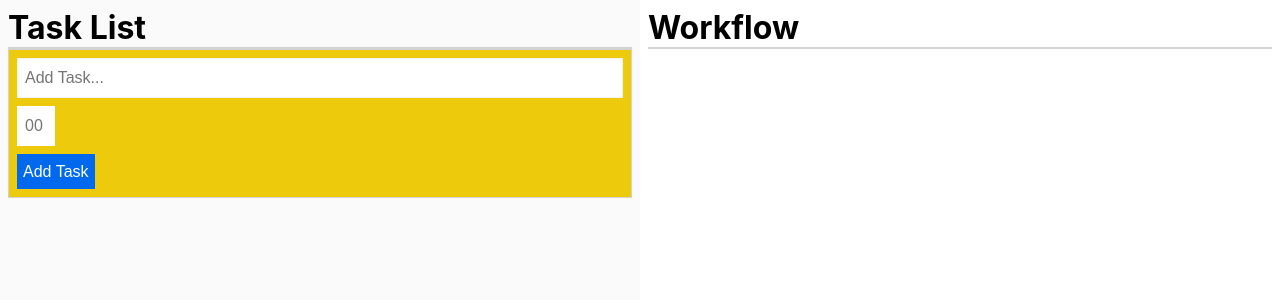
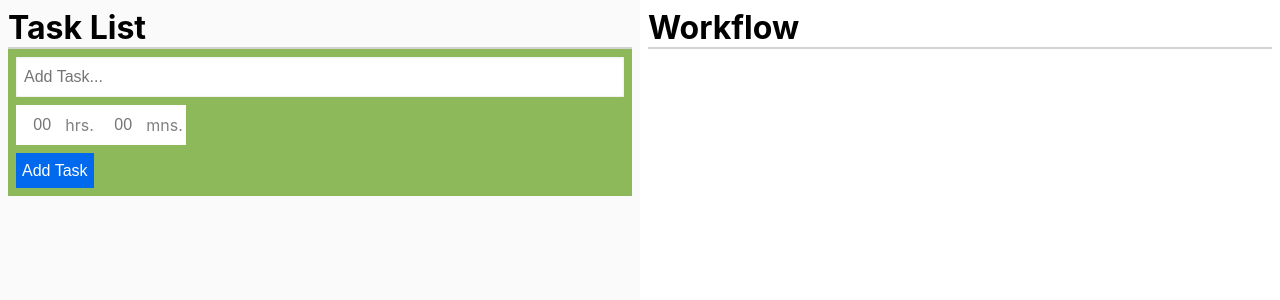
Before and after one commit to mattbowen03/adhd-manager, a React (Create React App) app: page / in a window 1280 px wide. Shown: the top 300 px of the page. Built offline with nearby package versions, Linux system fonts and the light colour scheme.

Commit message:
added time feature

```diff
--- a/src/App.css
+++ b/src/App.css
@@ -1,3 +1,7 @@
 .App {
   display: flex;
 }
+
+p {
+  padding-top: 10px;
+}
--- a/src/App.js
+++ b/src/App.js
@@ -20,6 +20,7 @@ const CenterPaneStyled = styled.div`
 
 function App() {
   //State
+
   const [todoList, setTodoList] = useState([]);
   const [input, setInput] = useState("");
   const [temp, setTemp] = useState("");
@@ -39,7 +40,7 @@ function App() {
         id: id,
         canEdit: false,
         hours: input.hours,
-        minutes: 0,
+        minutes: input.minutes,
       },
     ]);
     //Reset addTodo field
@@ -117,6 +118,7 @@ function App() {
       if (item.id === id) {
         item.input = temp.input;
         item.hours = temp.hours;
+        item.minutes = temp.minutes;
       }
       return item;
     });
@@ -132,6 +134,8 @@ function App() {
     const newList = workflowList.map((item) => {
       if (item.id === id) {
         item.input = temp.input;
+        item.hours = temp.hours;
+        item.minutes = temp.minutes;
       }
       return item;
     });
--- a/src/components/TaskTime.js
+++ b/src/components/TaskTime.js
@@ -4,11 +4,11 @@ import { TimeInput } from "../styles/todoStyle";
 export default function TaskTime({ input, handleChange }) {
   return (
     <TimeInput
+      type='number'
       maxLength={2}
       placeholder='00'
       name='hours'
       onChange={handleChange}
-      value={input.hours || ""}
-      required></TimeInput>
+      value={input.hours || ""}></TimeInput>
   );
 }
--- a/src/components/Todo.js
+++ b/src/components/Todo.js
@@ -13,8 +13,10 @@ import {
   TodoText,
   AddTaskContainer,
   TimeInput,
+  TimeContainer,
 } from "../styles/todoStyle";
 import TaskTime from "./TaskTime";
+import displayTime from "../utils/displayTime";
 
 export default function Todo({
   todoList,
@@ -49,13 +51,24 @@ export default function Todo({
                       value={temp.input || ""}
                       onChange={handleEditChange}
                       name='input'></Input>
+                    <TimeContainer>
                       <TimeInput
+                        type='number'
                         maxLength={2}
                         placeholder='00'
                         name='hours'
                         onChange={handleEditChange}
-                      value={temp.hours || ""}
-                      required></TimeInput>
+                        value={temp.hours || ""}></TimeInput>
+                      <p>hrs.</p>
+                      <TimeInput
+                        type='number'
+                        maxLength={2}
+                        placeholder='00'
+                        name='minutes'
+                        onChange={handleEditChange}
+                        value={temp.minutes || ""}></TimeInput>
+                      <p>mns.</p>
+                    </TimeContainer>
                     <UpdateOptions>
                       <Button
                         type='button'
@@ -74,6 +87,7 @@ export default function Todo({
                 <Container>
                   <Container>
                     <TodoText>{todo.input}</TodoText>
+                    <p>{displayTime(todo.hours, todo.minutes)}</p>
                   </Container>
                   <Button onClick={() => deleteTodo(todo.id)}>
                     <img src={deleteIcon} alt='delete' />
@@ -112,7 +126,18 @@ export default function Todo({
             required
             name='task'
           />
+          <TimeContainer>
             <TaskTime input={input} handleChange={handleChange} />
+            <p>hrs.</p>
+            <TimeInput
+              type='number'
+              maxLength={2}
+              placeholder='00'
+              name='minutes'
+              onChange={handleChange}
+              value={input.minutes || ""}></TimeInput>
+            <p>mns.</p>
+          </TimeContainer>
           <Button type='submit' style={{ display: "block" }}>
             Add Task
           </Button>
--- a/src/components/WorkflowTask.js
+++ b/src/components/WorkflowTask.js
@@ -38,17 +38,18 @@ function WorkflowTask({
                 <form onSubmit={(e) => handleEditWorkflowSubmit(e, todo.id)}>
                   <Input
                     type='text'
+                    name='input'
                     autoFocus
                     maxLength='40'
                     value={temp.input || ""}
                     onChange={handleEditChange}></Input>
                   <TimeInput
+                    type='number'
                     maxLength={2}
                     placeholder='00'
                     name='hours'
                     onChange={handleEditChange}
-                    value={temp.hours || ""}
-                    required></TimeInput>
+                    value={temp.hours || ""}></TimeInput>
                   <UpdateOptions>
                     <Button
                       type='button'
--- a/src/index.css
+++ b/src/index.css
@@ -3,6 +3,18 @@
   padding: 0;
   box-sizing: border-box;
  }
+
+ /* Chrome, Safari, Edge, Opera */
+input::-webkit-outer-spin-button,
+input::-webkit-inner-spin-button {
+  -webkit-appearance: none;
+  margin: 0;
+}
+
+/* Firefox */
+input[type=number] {
+  -moz-appearance: textfield;
+}
 
 body {
   margin: 0;
--- a/src/styles/todoStyle.js
+++ b/src/styles/todoStyle.js
@@ -48,18 +48,28 @@ export const Input = styled.input`
 `;
 
 export const TimeInput = styled.input`
-  width: 38px;
+  text-align: right;
+  width: 40px;
   height: 40px;
   border: none;
   font-size: 16px;
   border-radius: none;
   padding: 4px 8px;
-  margin-bottom: 8px;
 
   :focus {
     outline: none;
-    box-shadow: inset 0px 0px 2px rgba(0, 0, 0, 0.2);
+    /* box-shadow: inset 0px 0px 2px rgba(0, 0, 0, 0.2); */
+    border: none;
   }
+`;
+
+export const TimeContainer = styled.div`
+  width: 170px;
+  display: flex;
+  justify-content: space-around;
+  background-color: white;
+  margin-bottom: 8px;
+  color: grey;
 `;
 
 export const Container = styled.div`
@@ -72,6 +82,7 @@ export const TodoText = styled.p`
   width: 80%;
   word-wrap: break-word;
   color: #474748;
+  font-weight: 500;
 `;
 
 export const TodoContainer = styled.div`
@@ -90,7 +101,7 @@ export const UpdateOptions = styled.div`
 `;
 
 export const AddTaskContainer = styled.div`
-  border: 1px solid lightgray;
+  /* border: 1px solid lightgray; */
   padding: 8px;
-  background: #edcb0c;
+  background: #8db95b;
 `;
--- /dev/null
+++ b/src/utils/displayTime.js
@@ -0,0 +1,15 @@
+export default function displayTime(h, m) {
+  let minutes = m + " mins.";
+  if (m < 10 && h > 0) {
+    minutes = "0" + m + " mins.";
+  }
+  if (m === undefined && h === undefined) {
+    return "0 mins.";
+  }
+
+  if (h === "" || h === 0) {
+    return minutes;
+  } else {
+    return h + ":" + minutes;
+  }
+}
```
Lines whose indentation alone changed are shown as unchanged.
